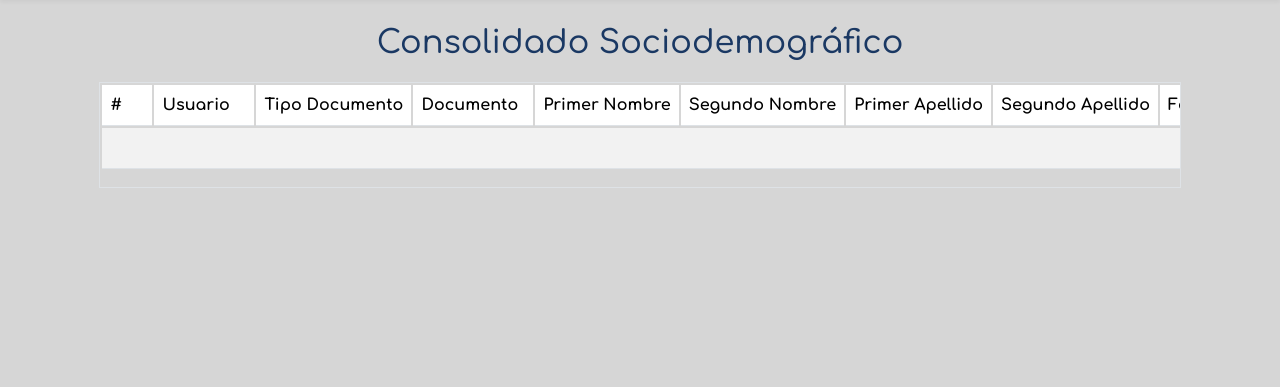
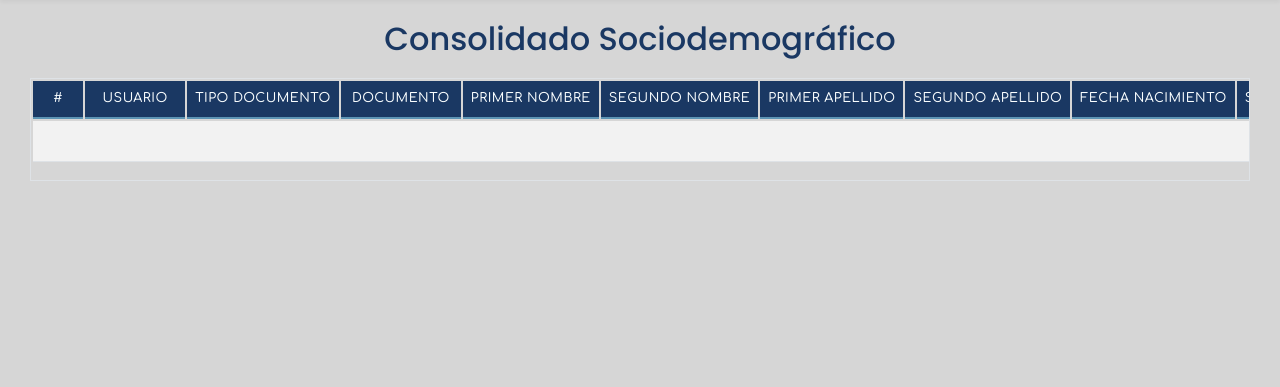
Before and after one commit to Natalipareja/sociodemografico_ausentismo, a Flask app: page /sociodemografico/consolidado in a window 1280 px wide. Shown: the part 81-468 px from the top of the page. Run offline with Flask 3, Linux system fonts and the light colour scheme; data that the repository does not hold is empty.

Commit message:
Mejora en la tabla de consolidado, animación en titulos.

```diff
--- a/app_sociodemografico.py
+++ b/app_sociodemografico.py
@@ -297,7 +297,6 @@ def obtener_area_proceso():
         conexion.cerrar_conexion(conn, cursor)
 
 
-
 # =================================================================================
 # ========= AQUÍ VA LA NUEVA RUTA PARA EL CONSOLIDADO SOCIODEOGRÁFICO ============
 # =================================================================================
@@ -317,9 +316,9 @@ def consolidado_sociodemografico_tabla():
 
         cursor = conn.cursor(dictionary=True) # Obtener resultados como diccionarios
 
-        # Consulta SQL para obtener todos los datos necesarios para el consolidado
-        # Se hacen JOINs para obtener los nombres en lugar de solo los códigos
-        # Se formatean las fechas directamente en la consulta
+        # --- COMIENZO DEL CAMBIO: MODIFICAR ESTA CONSULTA SQL ---
+        # Se añaden 4 LEFT JOIN más y se cambian los campos en el SELECT
+        # para obtener los NOMBRES en lugar de los códigos.
         sql_consolidado = """
             SELECT
                 i.usuario, i.tipo_documento, i.documento_identidad,
@@ -327,23 +326,46 @@ def consolidado_sociodemografico_tabla():
                 DATE_FORMAT(i.fecha_nacimiento, '%Y-%m-%d') AS fecha_nacimiento_formateada,
                 i.sexo, i.nivel_escolaridad, i.estado_civil,
                 i.composicion_familiar, i.hijos, i.cabeza_hogar,
-                ciudad.nombre AS nombre_ciudad,          -- Nombre de la ciudad
+                ciudad.nombre AS nombre_ciudad,           -- Nombre de la ciudad
                 departamento.nombre AS nombre_departamento, -- Nombre del departamento
                 i.direccion, i.tipo_vivienda, i.estrato,
                 DATE_FORMAT(i.fecha_ingreso_empresa, '%Y-%m-%d') AS fecha_ingreso_formateada,
-                i.tipo_contrato,
-                cargo.nombre AS nombre_cargo,            -- Nombre del cargo
-                area.nombre AS nombre_area,              -- Nombre del área
-                proceso.nombre AS nombre_proceso,        -- Nombre del proceso
-                i.turno_trabajo, i.ingresos, i.eps, i.afp
+
+                -- CAMBIO 1: Obtener nombre del tipo de contrato
+                tc.nombre AS tipo_contrato,
+
+                cargo.nombre AS nombre_cargo,             -- Nombre del cargo
+                area.nombre AS nombre_area,               -- Nombre del área
+                proceso.nombre AS nombre_proceso,         -- Nombre del proceso
+
+                -- CAMBIO 2: Obtener nombre del turno de trabajo
+                tt.nombre AS turno_trabajo,
+
+                i.ingresos,
+
+                -- CAMBIO 3: Obtener nombre de la EPS
+                e.nombre AS eps,
+
+                -- CAMBIO 4: Obtener nombre de la AFP
+                a.nombre AS afp
+
             FROM infosociodemografica i
             LEFT JOIN ciudad ON i.ciudad = ciudad.codigo
             LEFT JOIN departamento ON ciudad.departamento = departamento.codigo
             LEFT JOIN cargo ON i.cargo = cargo.codigo
             LEFT JOIN area ON cargo.area = area.codigo
             LEFT JOIN proceso ON area.proceso = proceso.codigo
+
+            -- CAMBIO 5: Añadir las nuevas uniones (JOINs) a las tablas correspondientes
+            LEFT JOIN tipo_contrato tc ON i.tipo_contrato = tc.codigo
+            LEFT JOIN turno_trabajo tt ON i.turno_trabajo = tt.codigo
+            LEFT JOIN eps e ON i.eps = e.codigo
+            LEFT JOIN afp a ON i.afp = a.codigo
+
             ORDER BY i.primer_apellido, i.primer_nombre; -- Opcional: ordenar los resultados
         """
+        # --- FIN DEL CAMBIO ---
+
         cursor.execute(sql_consolidado)
         registros_para_tabla = cursor.fetchall()
 
@@ -355,7 +377,7 @@ def consolidado_sociodemografico_tabla():
         conexion.cerrar_conexion(conn, cursor)
 
     # Renderizar la plantilla HTML del consolidado, pasando los datos.
-    # El nombre 'consolidado_sociodemografico.html' debe coincidir con tu archivo en la carpeta 'templates'.
+    # El nombre 'consolidado_sociodemografic.html' debe coincidir con tu archivo en la carpeta 'templates'.
     return render_template('consolidado_sociodemografico.html', registros_para_tabla=registros_para_tabla)
 # =================================================================================
 # ======================= FIN DE LA NUEVA RUTA ====================================
--- a/static/css/style_consolidado_sociodemografico.css
+++ b/static/css/style_consolidado_sociodemografico.css
@@ -29,6 +29,8 @@ body{
 }
 
 h2{
+    font-family: var(--primary_font);
+    margin-top: 20px;
     text-align: center;
 }
 /* Contenedor principal para la tabla, permite el scroll horizontal y la centra */
@@ -67,7 +69,15 @@ h2{
     z-index: 2; /* Asegura que los encabezados estén sobre el contenido de las celdas */
     /* background-color: #f8f9fa; /* Color de fondo para los encabezados, ajusta al de tu tema */
     /* Usar variables de Bootstrap 5 para el fondo si están disponibles y son adecuadas */
-    background-color: var(--bs-table-bg, #f8f9fa);
+    background-color: var(--third_color);
+    color: var(--primary_color);
+    text-transform: uppercase;
+    font-size: 0.8rem;
+    letter-spacing: 0.5px;
+    font-weight: var(--medium_font_weight, 500);
+    z-index: 3; /* z-index alto para la cabecera */
+    border-bottom: 2px solid var(--fifth_color, #5c94b4);
+    text-align: center;
 }
 
 /* Para las celdas (td) fijas y los encabezados (th) de esas columnas fijas */
@@ -77,8 +87,7 @@ h2{
     position: sticky;
     /* background-color: #ffffff; /* Fondo para las celdas fijas. Asegúrate que sea opaco. */
     /* Usar variables de Bootstrap 5 para el fondo si están disponibles y son adecuadas */
-    background-color: var(--bs-body-bg, #fff); /* O var(--bs-table-bg, #fff) */
-    z-index: 1; /* z-index base para las celdas fijas */
+        z-index: 1; /* z-index base para las celdas fijas */
 }
 
 /* Encabezados (th) de las columnas fijas necesitan un z-index mayor que los td fijos */
--- a/static/css/style_infosociodemografico.css
+++ b/static/css/style_infosociodemografico.css
@@ -30,8 +30,10 @@ body{
 }
 
 h2, h3{
+    padding-top: 20PX;
     text-align: center;
     font-family: var(--primary_font);
+    color: var(--third_color);
 }
 /* Estilos para el Formulario Wizard */
 
--- a/static/css/style_reporte_ausentismo.css
+++ b/static/css/style_reporte_ausentismo.css
@@ -29,6 +29,8 @@ body{
 }
 
 h2,h3{
+    padding-top: 20px;
+    font-family: var(--primary_font);
     text-align: center;
     color: var(--third_color);
 }
--- a/templates/consolidado_sociodemografico.html
+++ b/templates/consolidado_sociodemografico.html
@@ -4,11 +4,12 @@
 
 {% block head_extra %}
     <link rel="stylesheet" href="{{ url_for('static', filename='css/style_consolidado_sociodemografico.css') }}">
+    <link rel="stylesheet" href="https://cdnjs.cloudflare.com/ajax/libs/animate.css/4.1.1/animate.min.css">
 {% endblock %}
 
 {% block content %}
 <div class="container-fluid">
-    <h2>Consolidado Sociodemográfico</h2>
+    <h2 class="animate__animated animate__bounce">Consolidado Sociodemográfico</h2>
 
     <div class="table-responsive-container">
         <table class="table table-striped table-hover">
@@ -43,7 +44,7 @@
                     <th>Ingresos</th>
                     <th>EPS</th>
                     <th>AFP</th>
-                    <th>Acciones</th> {# Columna para futuras acciones #}
+                    <!-- <th>Acciones</th> {# Columna para futuras acciones #} -->
                 </tr>
             </thead>
             <tbody id="tablaSociodemograficaBody">
@@ -80,11 +81,11 @@
                         <td>{{ registro.ingresos if registro.ingresos is not none else '' }}</td>
                         <td>{{ registro.eps if registro.eps is not none else '' }}</td>
                         <td>{{ registro.afp if registro.afp is not none else '' }}</td>
-                        <td>
+                        <!-- <td>
                             {# Aquí puedes añadir botones de acción si los necesitas en el futuro #}
                             {# <button class="btn btn-sm btn-primary">Editar</button> #}
                             {# <button class="btn btn-sm btn-danger">Eliminar</button> #}
-                        </td>
+                        </td> -->
                     </tr>
                     {% endfor %}
                 {% else %}
--- a/templates/index_ausentismo.html
+++ b/templates/index_ausentismo.html
@@ -4,10 +4,11 @@
 
 {% block head_extra %}
     <link rel="stylesheet" href="{{ url_for('static', filename='css/style_reporte_ausentismo.css') }}">
+    <link rel="stylesheet" href="https://cdnjs.cloudflare.com/ajax/libs/animate.css/4.1.1/animate.min.css">
 {% endblock %}
 
 {% block content %}
-    <h2>Formulario Datos Ausentismo</h2>
+    <h2 class="animate__animated animate__backInLeft">Formulario Datos Ausentismo</h2>
     <div id="form-message" class="message" style="display: none;"></div>
 
     <form id="ausentismo-form" action="{{ url_for('ausentismo.guardar_ausentismo') }}" method="POST"
--- a/templates/index_sociodemografico.html
+++ b/templates/index_sociodemografico.html
@@ -4,10 +4,11 @@
 
 {% block head_extra %}
     <link rel="stylesheet" href="{{ url_for('static', filename='css/style_infosociodemografico.css') }}">
+    <link rel="stylesheet" href="https://cdnjs.cloudflare.com/ajax/libs/animate.css/4.1.1/animate.min.css">
 {% endblock %}
 
 {% block content %}
-    <h2>Información Sociodemográfica</h2>
+    <h2 class="animate__animated animate__backInLeft">Información Sociodemográfica</h2>
 
     <form action="{{ url_for('sociodemografico.guardar_info') }}" method="POST" id="sociodemographicForm"
           data-url-ciudades="{{ url_for('sociodemografico.obtener_ciudades') }}"
--- a/templates/nav.html
+++ b/templates/nav.html
@@ -38,7 +38,7 @@
         </nav>
     </header>
 
-    <main class="container mt-4">
+    <main class="container-fluid">
         {% block content %}
         {% endblock %}
     </main>
```
